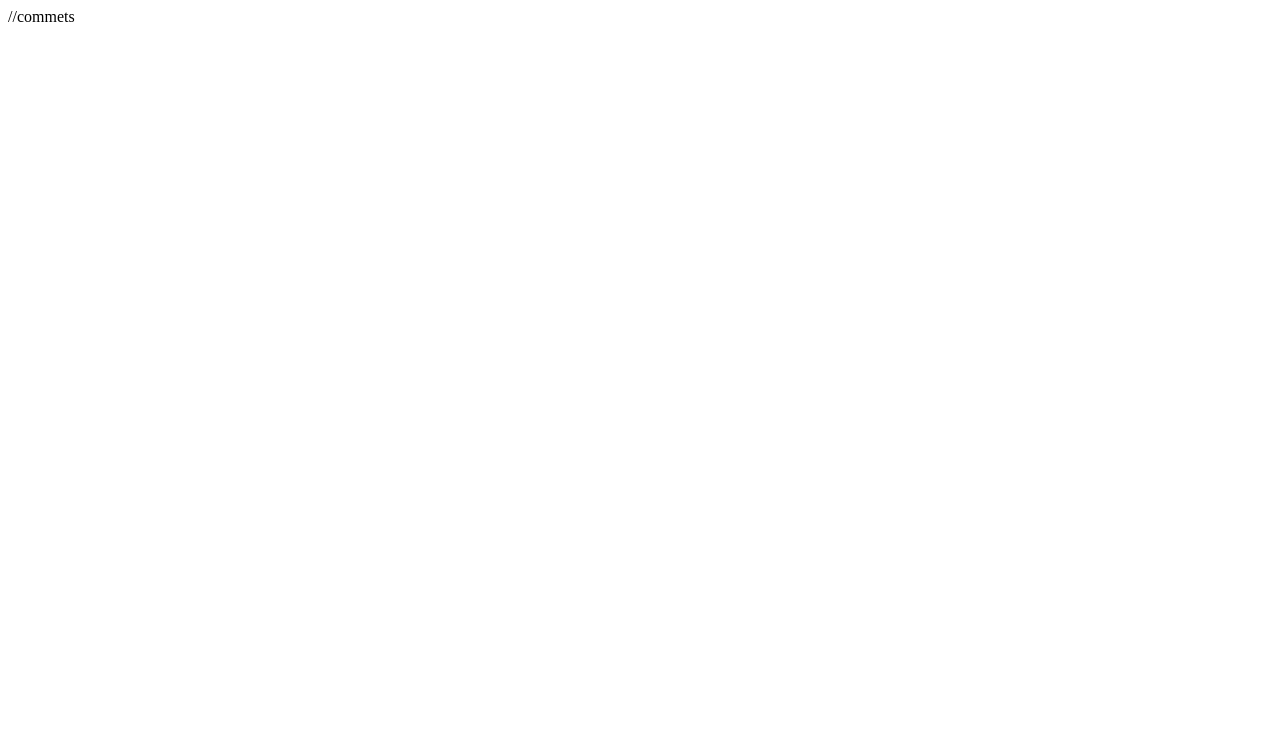
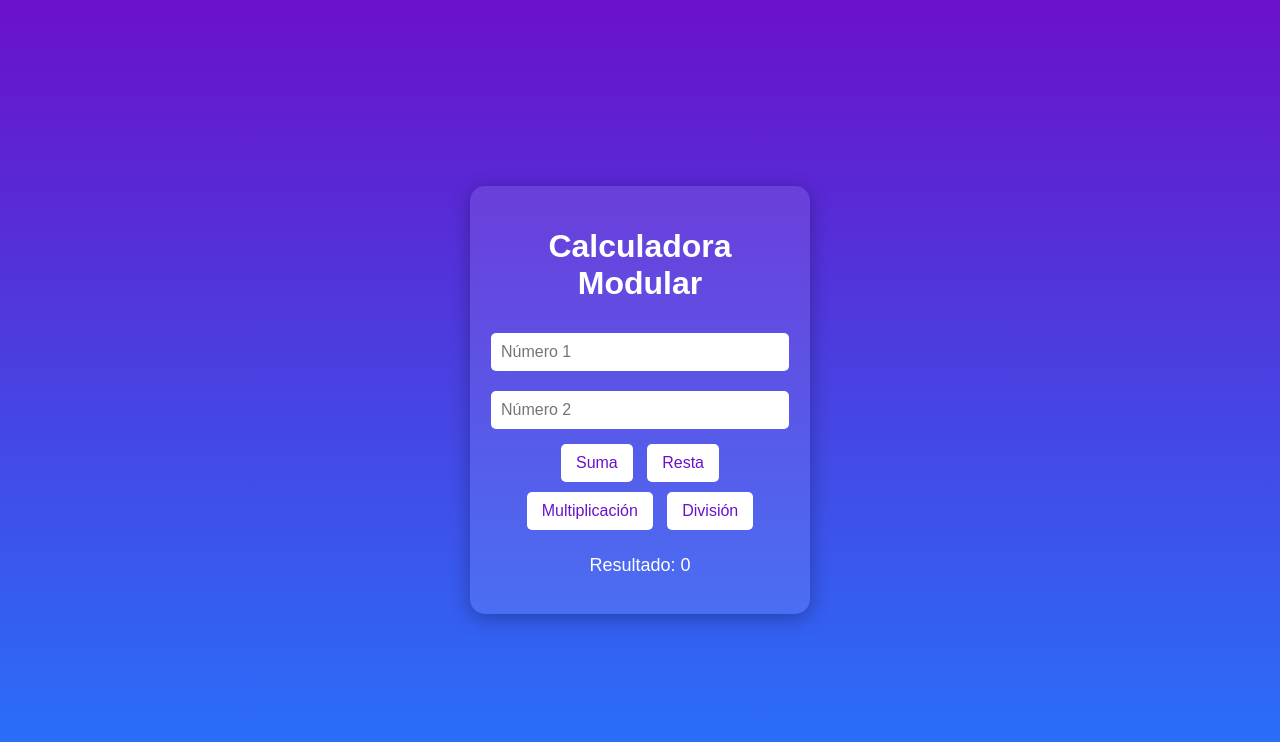
Before and after one commit to shizukani9/Calculadora, a website: page src/index.html in a window 1280 px wide. Drawn offline with Linux system fonts and the light colour scheme.

Commit message:
darle cambios

```diff
--- a/src/css/style.css
+++ b/src/css/style.css
@@ -1 +1,51 @@
-//archive
+
+body {
+    font-family: 'Arial', sans-serif;
+    background: linear-gradient(to bottom, #6a11cb, #2575fc);
+    color: white;
+    display: flex;
+    justify-content: center;
+    align-items: center;
+    height: 100vh;
+    margin: 0;
+}
+
+.calculator {
+    background: rgba(255, 255, 255, 0.1);
+    padding: 20px;
+    border-radius: 15px;
+    box-shadow: 0 4px 20px rgba(0, 0, 0, 0.3);
+    text-align: center;
+    width: 300px;
+}
+
+.input-section input {
+    margin: 10px 0;
+    padding: 10px;
+    border: none;
+    border-radius: 5px;
+    width: calc(100% - 22px);
+    font-size: 16px;
+}
+
+.buttons button {
+    margin: 5px;
+    padding: 10px 15px;
+    border: none;
+    border-radius: 5px;
+    background: #ffffff;
+    color: #6a11cb;
+    font-size: 16px;
+    cursor: pointer;
+    transition: background 0.3s ease;
+}
+
+.buttons button:hover {
+    background: #6a11cb;
+    color: white;
+}
+
+p {
+    margin-top: 20px;
+    font-size: 18px;
+}
--- a/src/index.html
+++ b/src/index.html
@@ -1 +1,27 @@
-//commets
+<!DOCTYPE html>
+<html lang="en">
+<head>
+    <meta charset="UTF-8">
+    <meta name="viewport" content="width=device-width, initial-scale=1.0">
+    <title>Calculadora</title>
+    <link rel="stylesheet" href="css/style.css">
+</head>
+<body>
+    <div class="calculator">
+        <h1>Calculadora Modular</h1>
+        <div class="input-section">
+            <input type="number" id="number1" placeholder="Número 1">
+            <input type="number" id="number2" placeholder="Número 2">
+        </div>
+        <div class="buttons">
+            <button data-operation="add">Suma</button>
+            <button data-operation="subtract">Resta</button>
+            <button data-operation="multiply">Multiplicación</button>
+            <button data-operation="divide">División</button>
+        </div>
+        <p>Resultado: <span id="result">0</span></p>
+    </div>
+    <script src="js/calculator.js"></script>
+    <script src="js/app.js"></script>
+</body>
+</html>
```
Also changed, not shown: 1 other file.
